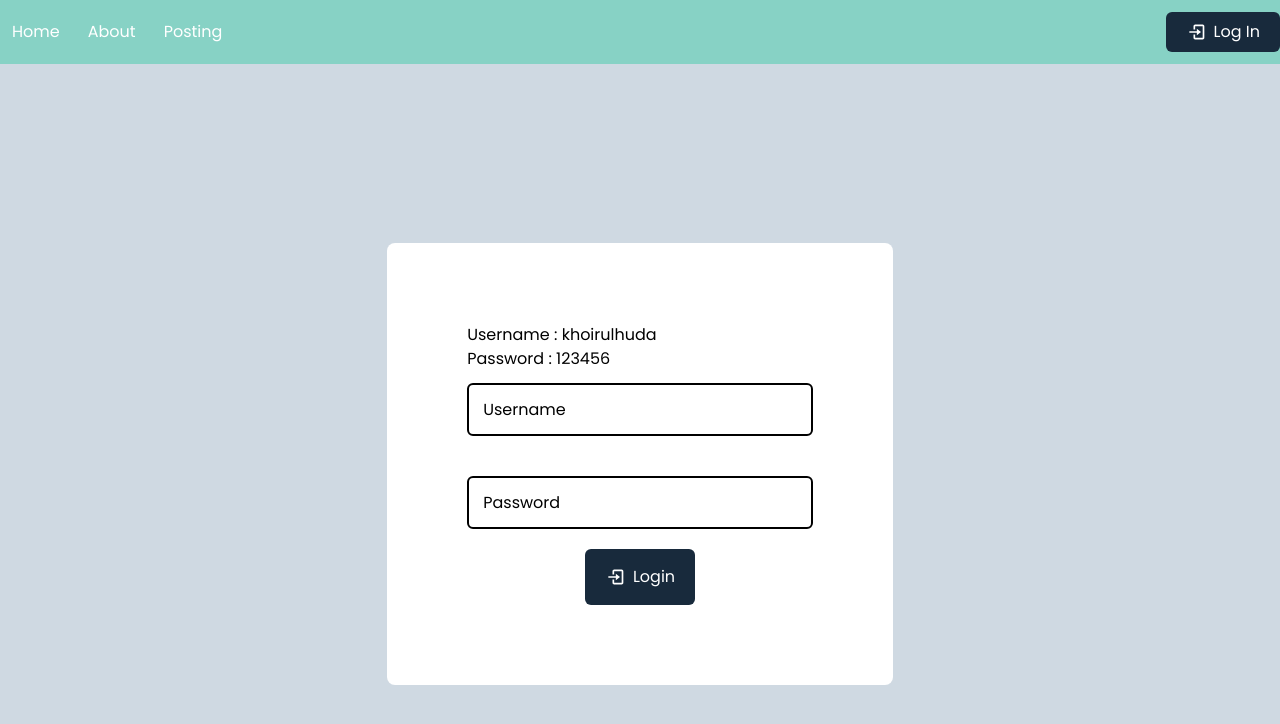
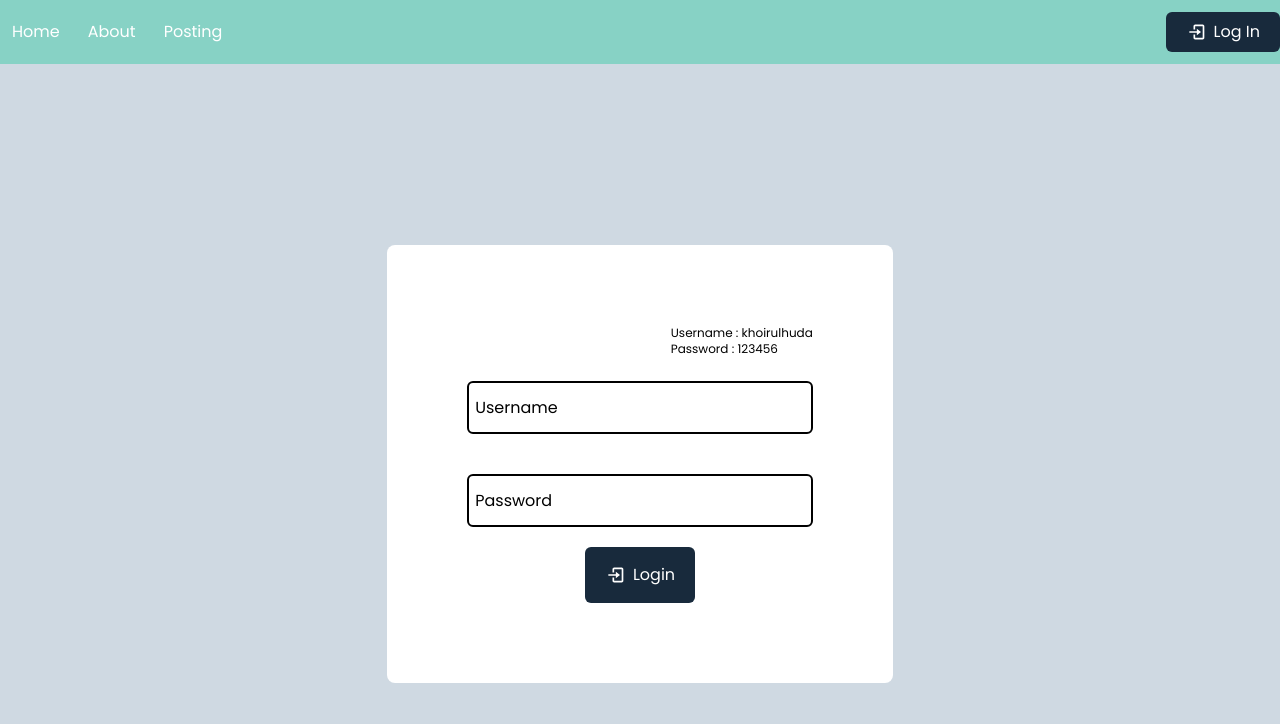
Before and after one commit to huda-addelson/programming-test, a React (Vite) app: page /login in a window 1280 px wide. Shown: the top 724 px of the page. Built offline with nearby package versions, Linux system fonts and the light colour scheme.

Commit message:
update style login

```diff
--- a/src/Components/UserInput.jsx
+++ b/src/Components/UserInput.jsx
@@ -18,7 +18,7 @@ export default function UserInput({
         onChange={handlerChange}
         className='w-full h-full px-4 py-3 text-base peer bg-transparent outline-none border-2 border-black focus:border-[#009688] rounded-md inset-0'
       />
-      <label className='transform transition-all duration-200 absolute top-0 left-2 h-full flex items-center pl-2 text-base group-focus-within:text-lg group-focus-within:-top-1 peer-valid:-top-1 peer-valid:text-lg group-focus-within:h-1/2 peer-valid:h-1/2 group-focus-within:-translate-y-full peer-valid:-translate-y-full group-focus-within:pl-0 peer-valid:pl-0'>
+      <label className='transform transition-all duration-200 absolute top-0 left-0 h-full flex items-center pl-2 text-base group-focus-within:text-lg group-focus-within:-top-1 peer-valid:-top-1 peer-valid:text-lg group-focus-within:h-1/2 peer-valid:h-1/2 group-focus-within:-translate-y-full peer-valid:-translate-y-full group-focus-within:pl-0 peer-valid:pl-0'>
         {title}
       </label>
     </div>
--- a/src/Pages/Login.jsx
+++ b/src/Pages/Login.jsx
@@ -47,14 +47,16 @@ export default function Login() {
         <form
           onSubmit={onSubmit}
           className='w-full sm:w-9/12 lg:w-2/5 bg-white p-10 sm:p-14 md:p-20 flex flex-col rounded-lg'>
-          <span>Username : khoirulhuda</span>
-          <span>Password : 123456</span>
+          <div className='flex flex-col text-xs self-end'>
+            <span>Username : khoirulhuda</span>
+            <span>Password : 123456</span>
+          </div>
           <UserInput
             title='Username'
             type='text'
             name='username'
             value={username}
-            className='mb-10 mt-3'
+            className='mb-10 mt-6'
             handlerChange={(e) => dispatch(setUsername(e.target.value))}
           />
           <ToastContainer />
```
